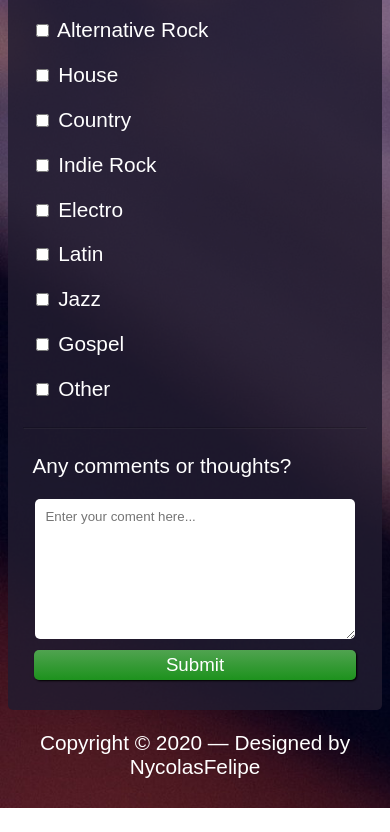
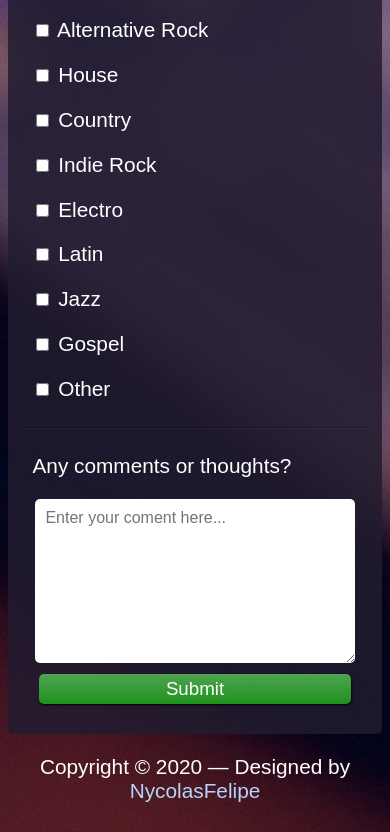
Before and after one commit to NycolasFelipe/freecodecamp-page-survey-v2, a plain HTML site: page index.html in a window 390 px wide. Shown: the part 1920-2752 px from the top of the page. Before the commit the page ends 2728 px from the top, so only its background shows below. Drawn offline with Linux system fonts and the light colour scheme; a web font is replaced by a local one.

Commit message:
Minor fixes

```diff
--- a/css/style.css
+++ b/css/style.css
@@ -146,7 +146,7 @@ footer {
 }
 
 footer a {
-    color: white;
+    color: rgb(182, 211, 255);
     text-decoration: none;
 }
 
@@ -198,7 +198,7 @@ footer a:hover {
     }
 
     [type='text'], [type='email'], [type='number'] {
-        width: 93%;
+        width: 93.5%;
         font-size: 16px;
     }
 
@@ -213,10 +213,11 @@ footer a:hover {
     textarea {
         width: 92%;
         margin-bottom: -15px;
+        font-size: 16px;
     }
 
     input#submit {
-        width: 99%;
+        width: 96%;
     }
 
     div#background-form {
```
